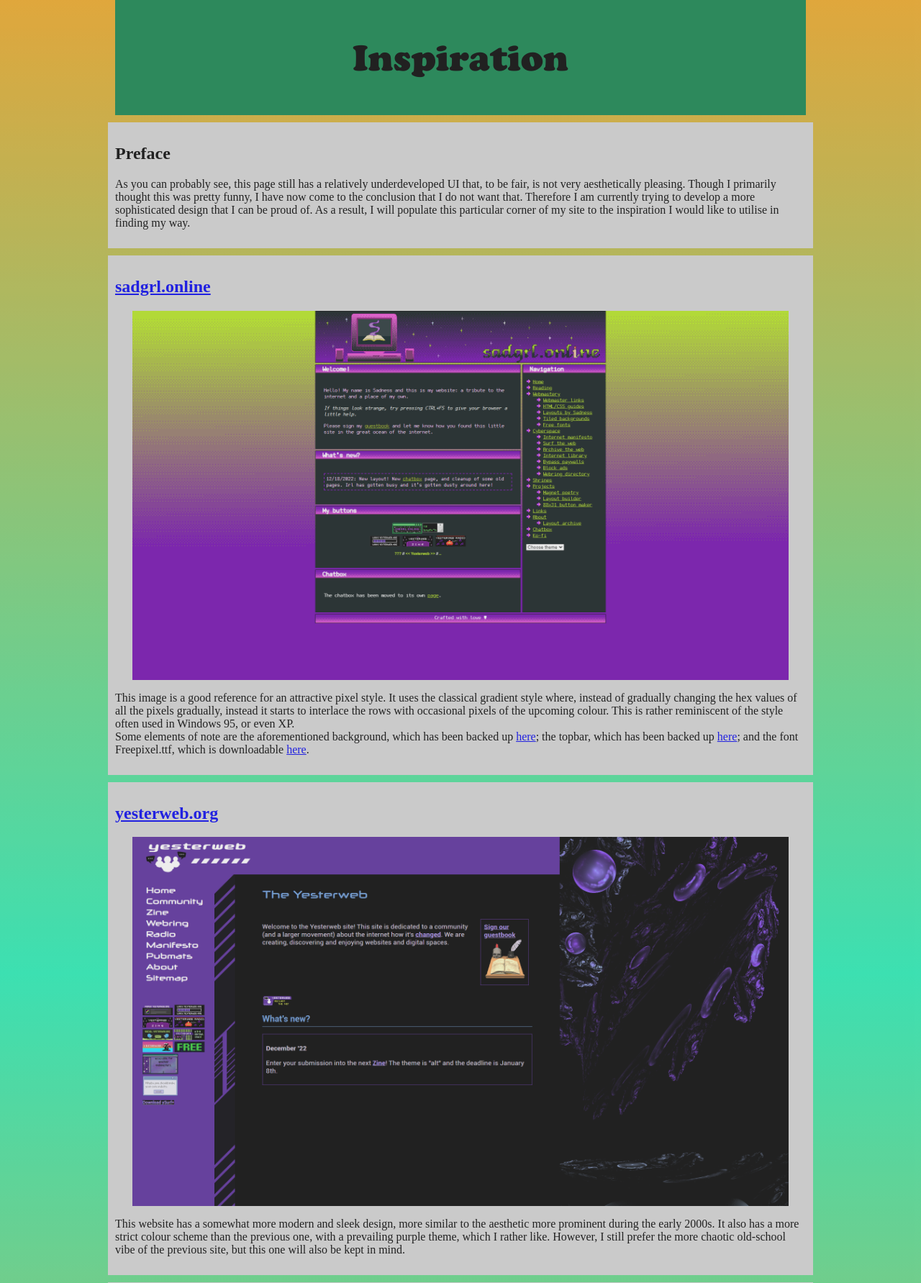
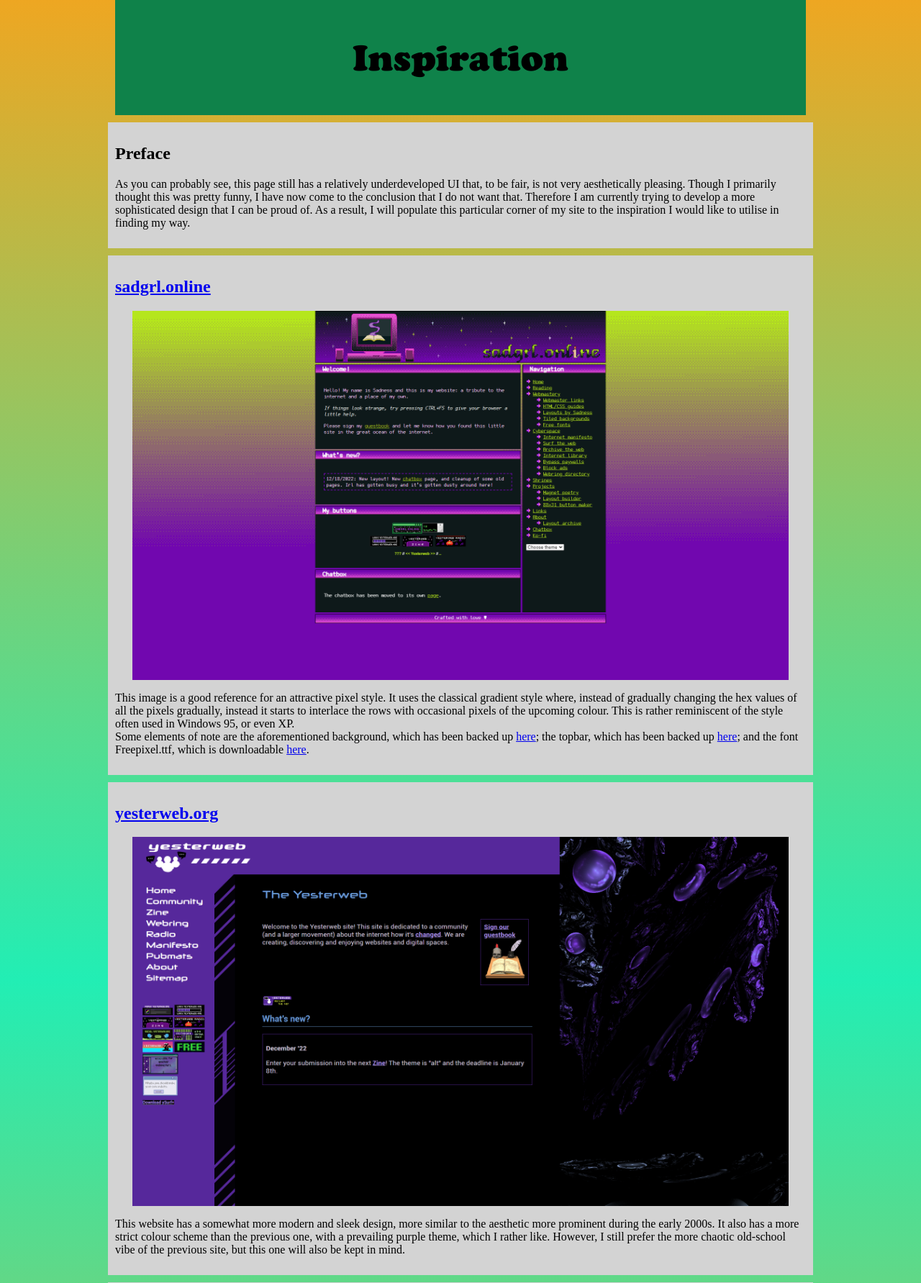
Before and after one commit to ElliotRipa/grouse-lol, a PHP site: page /inspiration in a window 1280 px wide. Shown: the top 1783 px of the page at 72% size. Run offline with PHP 8.4, Linux system fonts and the light colour scheme.

Commit message:
Tweaked CSS to not require extra div for background.

```diff
--- a/html/css/stylesheet.css
+++ b/html/css/stylesheet.css
@@ -3,17 +3,6 @@
 	src: url("/fonts/cooperblack.ttf");
 }
 
-div#bg {
-	top: 0;
-	left: 0;
-	width: 100%;
-
-    	margin: 0;
-    	background: linear-gradient(to bottom, rgba(255, 166, 0, 0.8), rgba(0, 255, 183, 0.8),rgba(255, 166, 0, 0.8) );
-    	opacity: .8;
-	padding: 0;
-	zindex: -1;
-}
 
 div#header {
 	background-color: #0f824a;
@@ -29,13 +18,23 @@ div#header {
 
 body {
 	background-color: darkgrey;
-
+	background-image: linear-gradient(to bottom, rgba(255, 166, 0, 0.8), rgba(0, 255, 183, 0.8),rgba(255, 166, 0, 0.8) );
+<!--	background-image: linear-gradient(to bottom, rgba(214, 2, 112, 0.8), rgba(155, 79, 150, 0.8), rgba(0, 56, 168, 0.8) );-->
 	font-family: "Times New Roman";
 	margin: 0;
 	padding: 0;
 }
 
 div {
+	margin: auto;
+	margin-top: 10px;
+	background-color: none;
+
+	padding: 10px;
+	width: 75vw;
+}
+
+div.main {
 	margin: auto;
 	margin-top: 10px;
 	background-color: lightgrey;
--- a/html/inspiration/index.html
+++ b/html/inspiration/index.html
@@ -5,12 +5,11 @@
 </head>
 
 <body>
-<div id="bg">
 <div id="header">
 	Inspiration
 </div>
 
-<div>
+<div class=main>
 	<p>
 	<h2>Preface</h2>
 	As you can probably see, this page still has a relatively underdeveloped UI that, to be fair, is not very aesthetically pleasing. Though I primarily thought this was pretty funny,
@@ -19,7 +18,7 @@
 	</p>
 
 </div>
-<div>
+<div class=main>
 
 	<h2><a href="https://sadgrl.online">sadgrl.online</a></h2>
 	<img class="fullsize" src="images/sadgrl-online.png">
@@ -31,7 +30,7 @@
 	</p>
 
 </div>
-<div>
+<div class=main>
 
 	<h2><a href="https://yesterweb.org">yesterweb.org</a></h2>
 	<img class="fullsize" src="images/yesterweb-org.png">
@@ -41,7 +40,7 @@
 	</p>
 
 </div>
-<div>
+<div class=main>
 
 	<h2><a href="https://hyena.network/geocity">hyena.network/geocity</a></h2>
 	<img class="fullsize" src="images/hyena-network-geocity.png">
@@ -52,7 +51,7 @@
 	</p>
 
 </div>
-<div>
+<div class=main>
 
 	<h2>Okay here are some links to cool looking websites.</h2>
 	<p>
@@ -62,10 +61,11 @@
 		<li><a href="https://maia.crimew.gay/">maia arson crimew's page.</a></li>
 		<li><a href="https://asswolf.com/txt/">An ascii page. Don't ask about the yiff.</a></li>
 		<li><a href="https://incr.easrng.net/">A cool incrementable counter.</a></li>
+		<li><a href="https://cinni.net/">CINNI'S DREAM HOME - See the web goodies link.</li>
 		<li>All the other links found on these websites also have a tendency to look pretty pog; so have a look around.</li>
+
 	</ul>
 
-</div>
 </div>
 
 </body>
```
Also changed, not shown: html/posts/advent-of-code-2022/index.html (+7 -1 lines).
